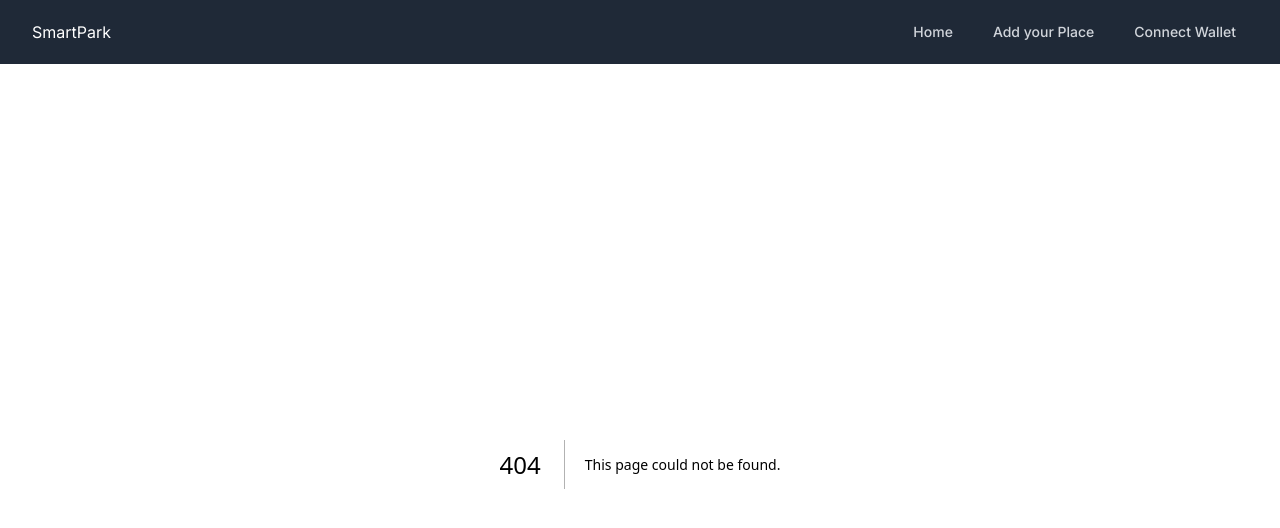
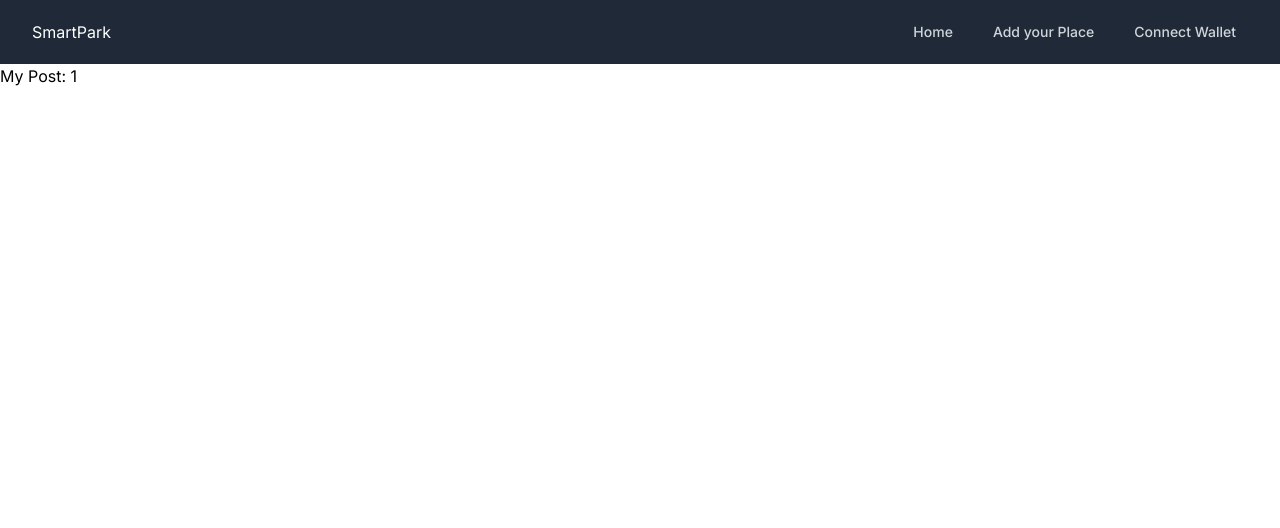
Before and after one commit to Hemanthbugata/SmartPark, a Next.js app: page /blog/1 in a window 1280 px wide. Before the commit this address had no page. Shown: the top 528 px of the page. Built offline with nearby package versions, Linux system fonts and the light colour scheme.

Commit message:
test: blog/1

```diff
--- /dev/null
+++ b/src/app/blog/[slug]/page.tsx
@@ -0,0 +1,3 @@
+export default function Page({ params }: { params: { slug: string } }) {
+    return <div>My Post: {params.slug}</div>
+  }
```
